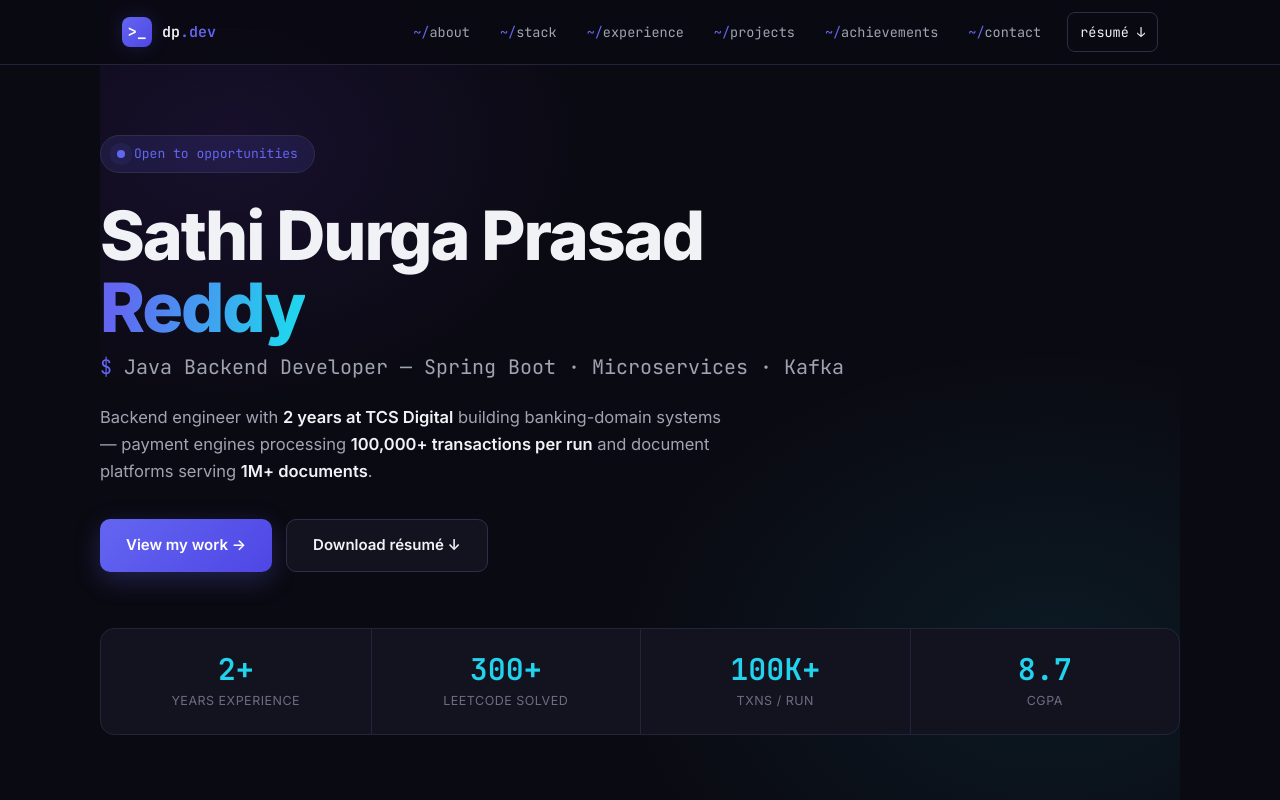
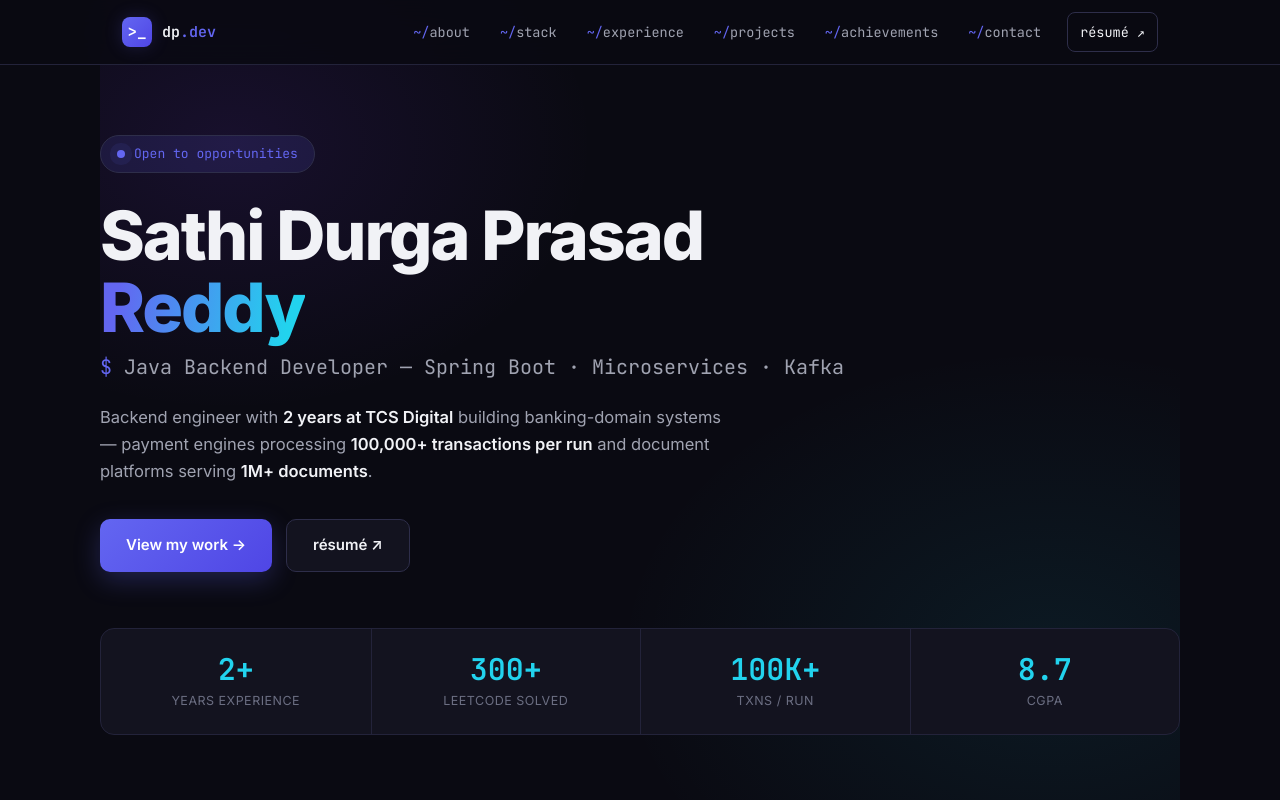
Before and after one commit to dpreddysathi/portfolio, a React (Vite) app: page / in a window 1280 px wide. Shown: the top 800 px of the page. Built offline with nearby package versions, Linux system fonts and the light colour scheme.

Commit message:
feat: resume opens in browser tab instead of downloading

```diff
--- a/src/components/Nav.tsx
+++ b/src/components/Nav.tsx
@@ -20,8 +20,13 @@ export default function Nav() {
               {n.label}
             </a>
           ))}
-          <a className="nav-resume" href={LINKS.resume} download>
-            résumé ↓
+          <a
+            className="nav-resume"
+            href={LINKS.resume}
+            target="_blank"
+            rel="noreferrer"
+          >
+            résumé ↗
           </a>
         </div>
         <button
@@ -39,9 +44,15 @@ export default function Nav() {
             {n.label}
           </a>
         ))}
-        <a href={LINKS.resume} download onClick={() => setOpen(false)}>
-          résumé ↓
+        <a
+          href={LINKS.resume}
+          target="_blank"
+          rel="noreferrer"
+          onClick={() => setOpen(false)}
+        >
+          résumé ↗
         </a>
+
       </div>
     </nav>
   );
--- a/src/components/Sections.tsx
+++ b/src/components/Sections.tsx
@@ -38,8 +38,13 @@ export function Hero() {
         <a className="btn btn-primary" href="#projects">
           View my work →
         </a>
-        <a className="btn btn-ghost" href={LINKS.resume} download>
-          Download résumé ↓
+        <a
+          className="btn btn-ghost"
+          href={LINKS.resume}
+          target="_blank"
+          rel="noreferrer"
+        >
+          résumé ↗
         </a>
       </div>
       <div className="stats-band reveal">
```
